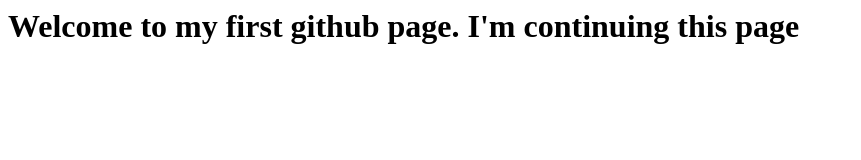
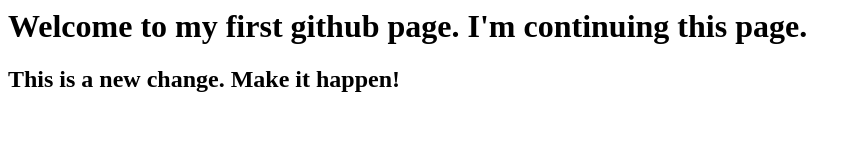
Before and after one commit to WebKmn/test1, a plain HTML site: page index.html in a window 1280 px wide. Shown: the whole page, without its empty margins (0-861 px from the left). Drawn offline with Linux system fonts and the light colour scheme.

Commit message:
my third commit

```diff
--- a/index.html
+++ b/index.html
@@ -2,6 +2,7 @@
     <head>
     </head>
     <body>
-        <h1>Welcome to my first github page. I'm continuing this page</h1>
+        <h1>Welcome to my first github page. I'm continuing this page.</h1>
+        <h2>This is a new change. Make it happen!</h2>
     </body>
 </html>
```
